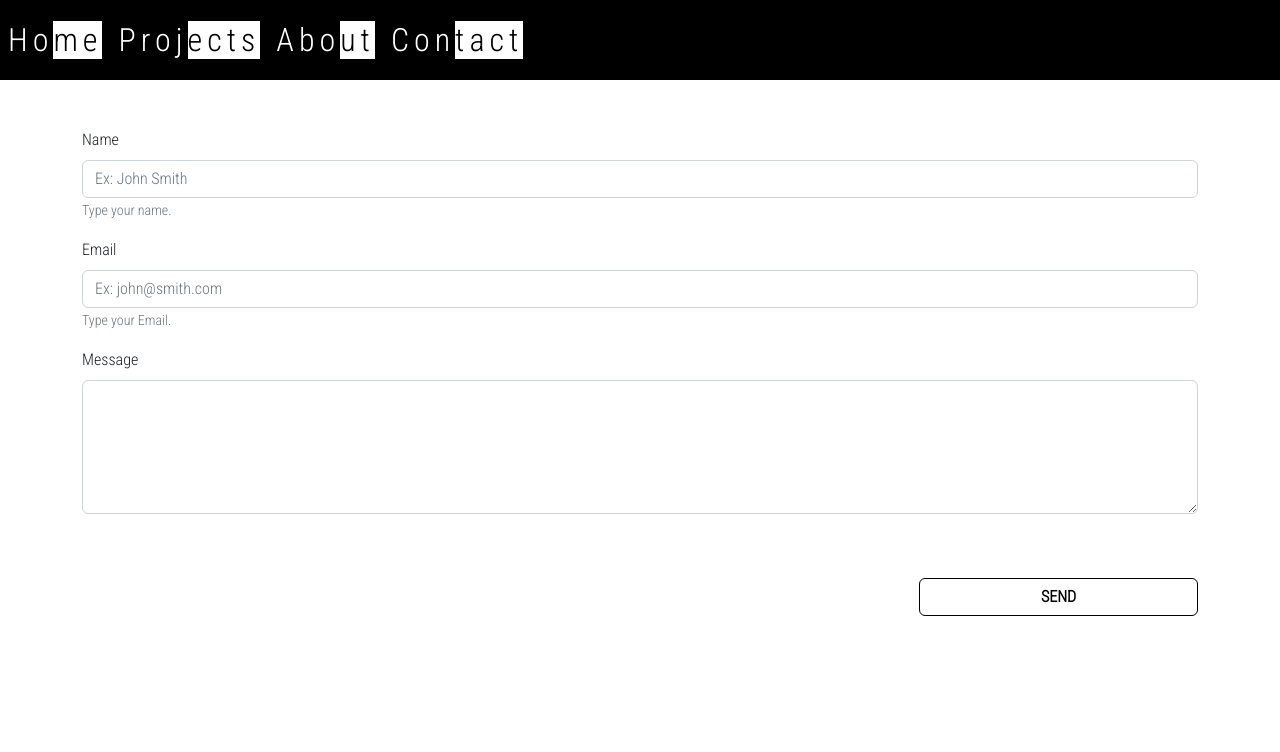
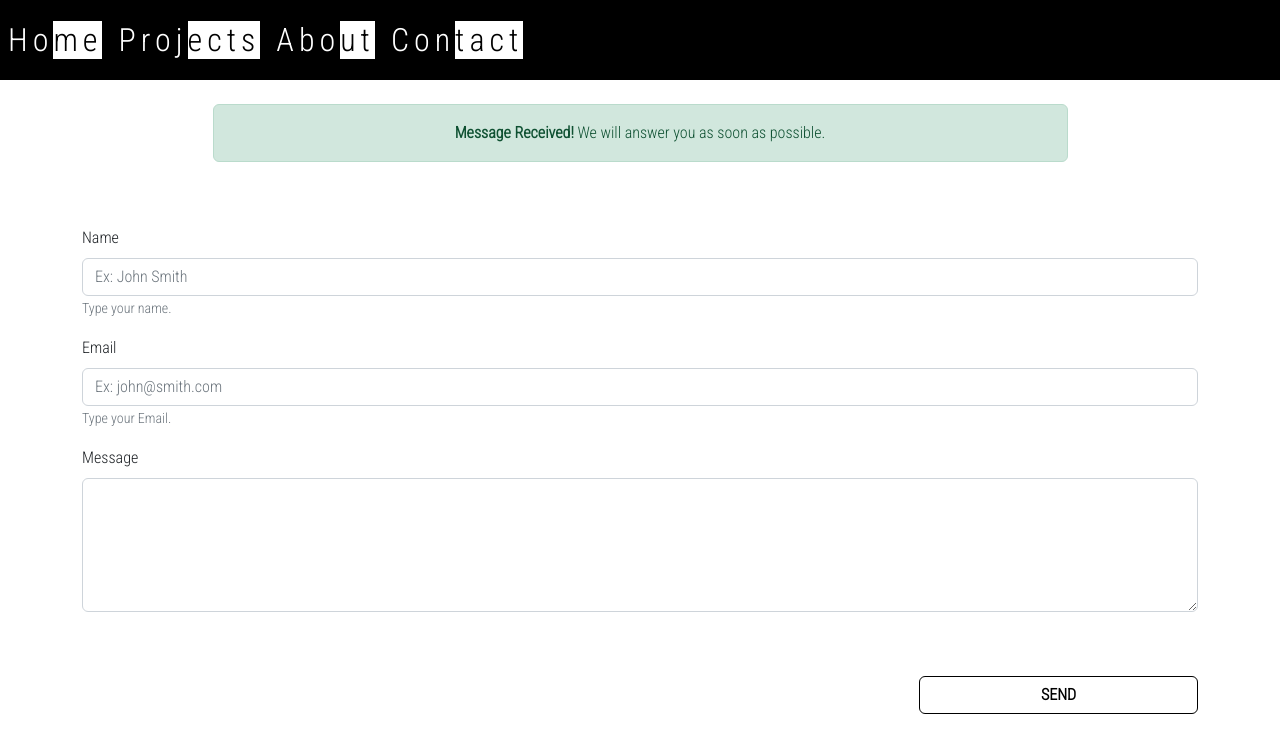
Before and after one commit to LeoneCarmelo/vite-boolfolio, a Vue app: page /contact in a window 1280 px wide. Shown: the top 752 px of the page. Built offline with nearby package versions, Linux system fonts and the light colour scheme.

Commit message:
Print message received on screen

```diff
--- a/src/views/ContactPage.vue
+++ b/src/views/ContactPage.vue
@@ -52,6 +52,10 @@ export default {
     <AppHeader />
     <div class="container">
       <div class="row">
+        <div class="alert alert-success mt-4 w-75 mx-auto text-center" role="alert">
+          <strong>Message Received!</strong> We will answer you as soon as possible.
+        </div>
+
         <form @submit.prevent="sendForm()" class="py-5 d-flex flex-column">
           <div class="mb-3">
             <label for="name" class="form-label">Name</label>
```
